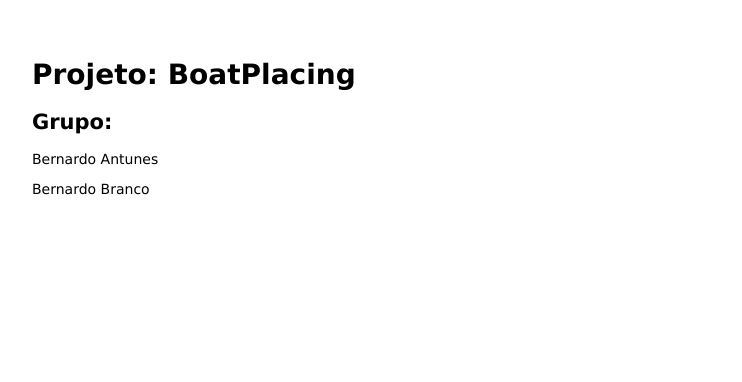
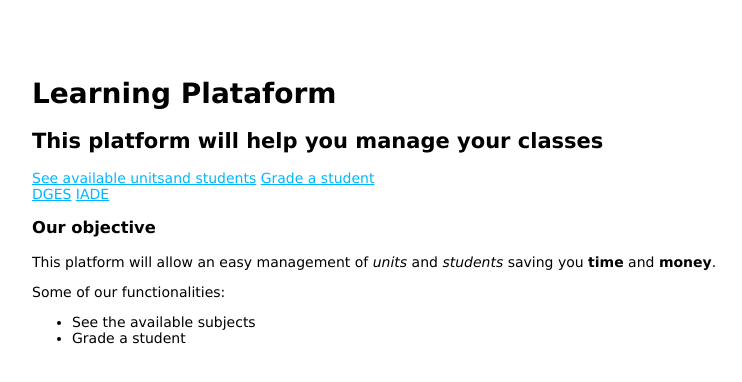
Before and after one commit to BernardoAntunes22/alunos, a website: page code/public/index.html in a window 1280 px wide. Shown: the whole page, without its empty margins (26-768 px from the left). Drawn offline with Linux system fonts and the light colour scheme.

Commit message:
Initial HTML

```diff
--- a/code/public/index.html
+++ b/code/public/index.html
@@ -6,10 +6,32 @@
 </head>
 
 <body>
-  <h1>Projeto: BoatPlacing</h1>
-  <h2>Grupo:</h2>
-  <p>Bernardo Antunes</p>
-  <p>Bernardo Branco</p>
+  <header>
+    <img src="">
+    <H1>Learning Plataform</H1>
+    <H2>This platform will help you manage your classes</H2>
+    <nav>
+      <a href="units.html">See available unitsand students</a>
+      <a href="grading.html">Grade a student</a>
+      <aside>
+        <a href="https://www.dges.gov.pt/">DGES</a>
+        <a href="https://www.iade.europeia.pt/">IADE</a>
+        <main>
+          <H1>Our objective</H1>
+          <p>This platform will allow an easy management of <i>units</i> and <i>students</i>
+            saving you <strong>time</strong> and <strong>money</strong>.</p>
+          <p>Some of our functionalities:</p>
+          <ul>
+            <li>See the available subjects</li>
+            <li>Grade a student</li>
+          </ul>
+          <footer>
+
+          </footer>
+        </main>
+      </aside>
+    </nav>
+  </header>
 </body>
 
 </html>
```
Also changed, not shown: code/public/grading.html (added), code/public/units.html (added).
